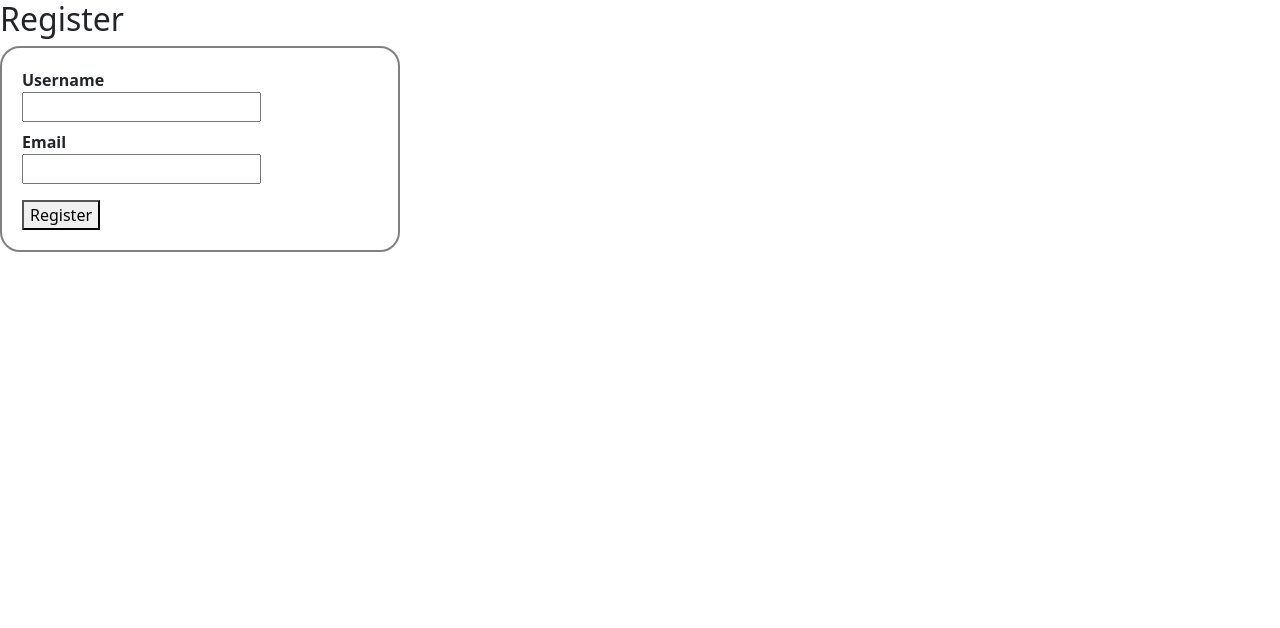
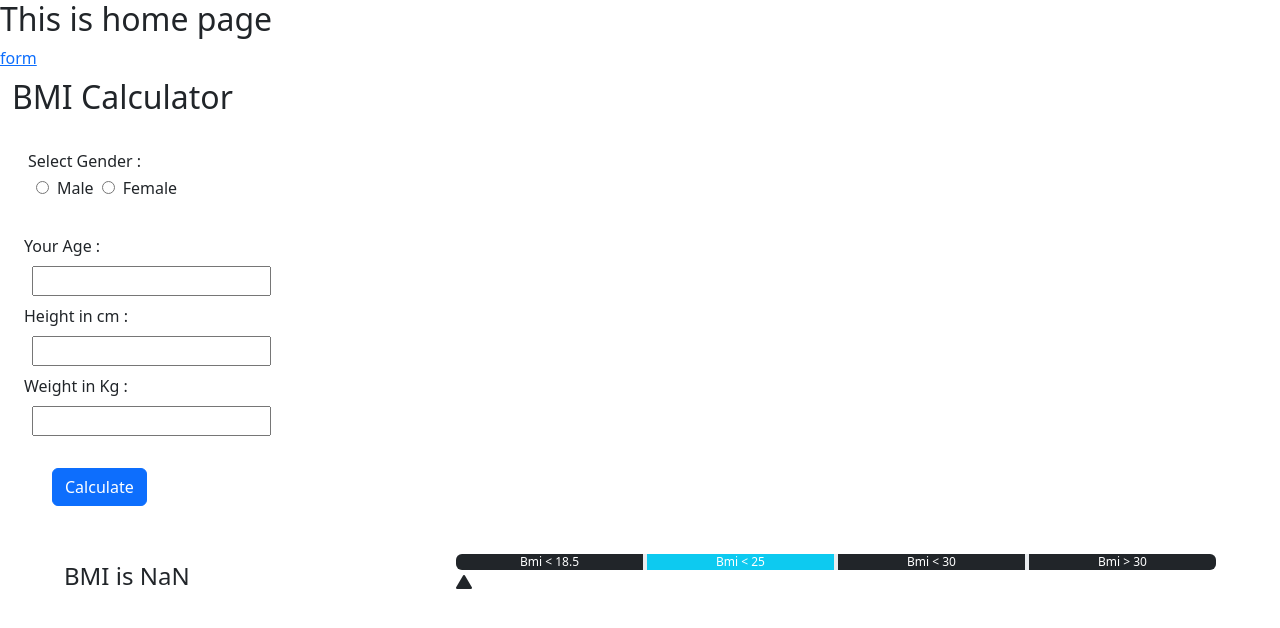
Before and after one commit to souravsambitbehera/shopping-react, a React (Create React App) app: page / in a window 1280 px wide. Shown: the top 628 px of the page. Built offline with nearby package versions, Linux system fonts and the light colour scheme.

Commit message:
Router-basic

```diff
--- a/package.json
+++ b/package.json
@@ -13,6 +13,7 @@
     "jquery": "^3.6.3",
     "react": "^18.2.0",
     "react-dom": "^18.2.0",
+    "react-router-dom": "^6.8.0",
     "react-scripts": "5.0.1",
     "web-vitals": "^2.1.4",
     "yup": "^0.32.11"
--- /dev/null
+++ b/src/components/Router/RouterEx.component.js
@@ -0,0 +1,26 @@
+import { BrowserRouter,Route,Routes,Link } from "react-router-dom";
+import { BmiCalculator } from "../bmi-calculator/bmi.calculator.component";
+import { ValidationSchemaExample } from "../form-validation/formik.yup.component";
+
+export function RouterExComponent(){
+
+
+    return(
+        <>
+            <h2>This is home page</h2>
+
+
+            <BrowserRouter>
+            <Link to="form">form</Link>
+
+            <Routes>
+                <Route path="/" element={<BmiCalculator/>} ></Route>
+                <Route path="form" element={<ValidationSchemaExample/>} />
+                <Route path="*" element="Not Found" />
+            </Routes>
+            </BrowserRouter>
+        </>
+
+
+    )
+}
--- a/src/index.js
+++ b/src/index.js
@@ -20,6 +20,7 @@ import FromValidation from './components/form-validation/form.validation.compone
 import FormikFromValidation from './components/form-validation/formik.validation.component';
 import { ValidationSchemaExample } from './components/form-validation/formik.yup.component';
 import FormikComponet from './components/form-validation/formik.component';
+import { RouterExComponent } from './components/Router/RouterEx.component';
 
 const root = ReactDOM.createRoot(document.getElementById('root'));
 root.render(
@@ -42,7 +43,9 @@ root.render(
     {/* <FormikFromValidation /> */}
 
     {/* <ValidationSchemaExample /> */}
-    <FormikComponet />
+    {/* <FormikComponet /> */}
+    <RouterExComponent />
+
   </React.StrictMode>
 );
 
```
Also changed, not shown: 1 other file (tests, documents, lock files or other folders).
